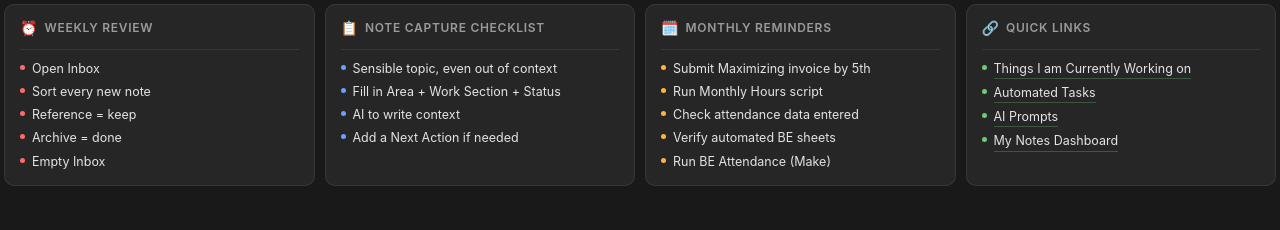
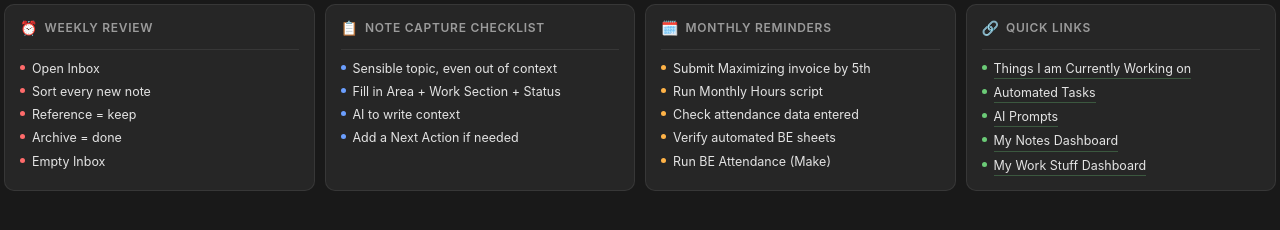
Before and after one commit to TatoAntos/notion-dashboard-widget, a plain HTML site: page index.html in a window 1280 px wide. Drawn offline with Linux system fonts and the light colour scheme.

Commit message:
Add My Work Stuff Dashboard link to Box 4 Quick Links

```diff
--- a/index.html
+++ b/index.html
@@ -198,6 +198,7 @@
       <li><a href="https://www.notion.so/33ad82f2e9b180b9896cc74a08caa3ca">Automated Tasks</a></li>
       <li><a href="https://www.notion.so/346d82f2e9b180698fefc4e237e7d06a">AI Prompts</a></li>
       <li><a href="https://www.notion.so/1ecd82f2e9b183ff927b81255d4043e5">My Notes Dashboard</a></li>
+      <li><a href="https://www.notion.so/My-Work-Stuff-Dashboard-e92d82f2e9b1825faa7b01f6989d40f4">My Work Stuff Dashboard</a></li>
     </ul>
   </div>
 
```
